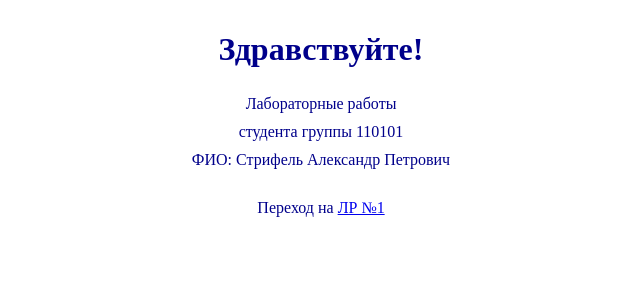
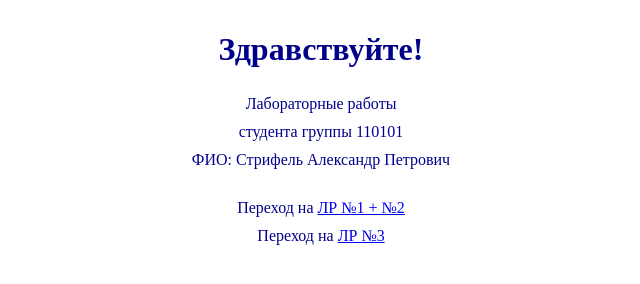
Before and after one commit to MasterHD48/inis-labs-university, a plain HTML site: page index.html in a window 1280 px wide. Shown: the whole page, without its empty margins (319-959 px from the left). Drawn offline with Linux system fonts and the light colour scheme.

Commit message:
[FIX] Fixed deploy HTML

```diff
--- a/index.html
+++ b/index.html
@@ -33,7 +33,8 @@
         <p>ФИО: Стрифель Александр Петрович</p>
     </div>
     <div>
-        <p>Переход на <a href="Lab1/index.html">ЛР №1</a></p>
+        <p>Переход на <a href="lab1/index.html">ЛР №1 + №2</a></p>
+		<p>Переход на <a href="lab3/index.html">ЛР №3</a></p>
     </div>
 </body>
 </html>
```
